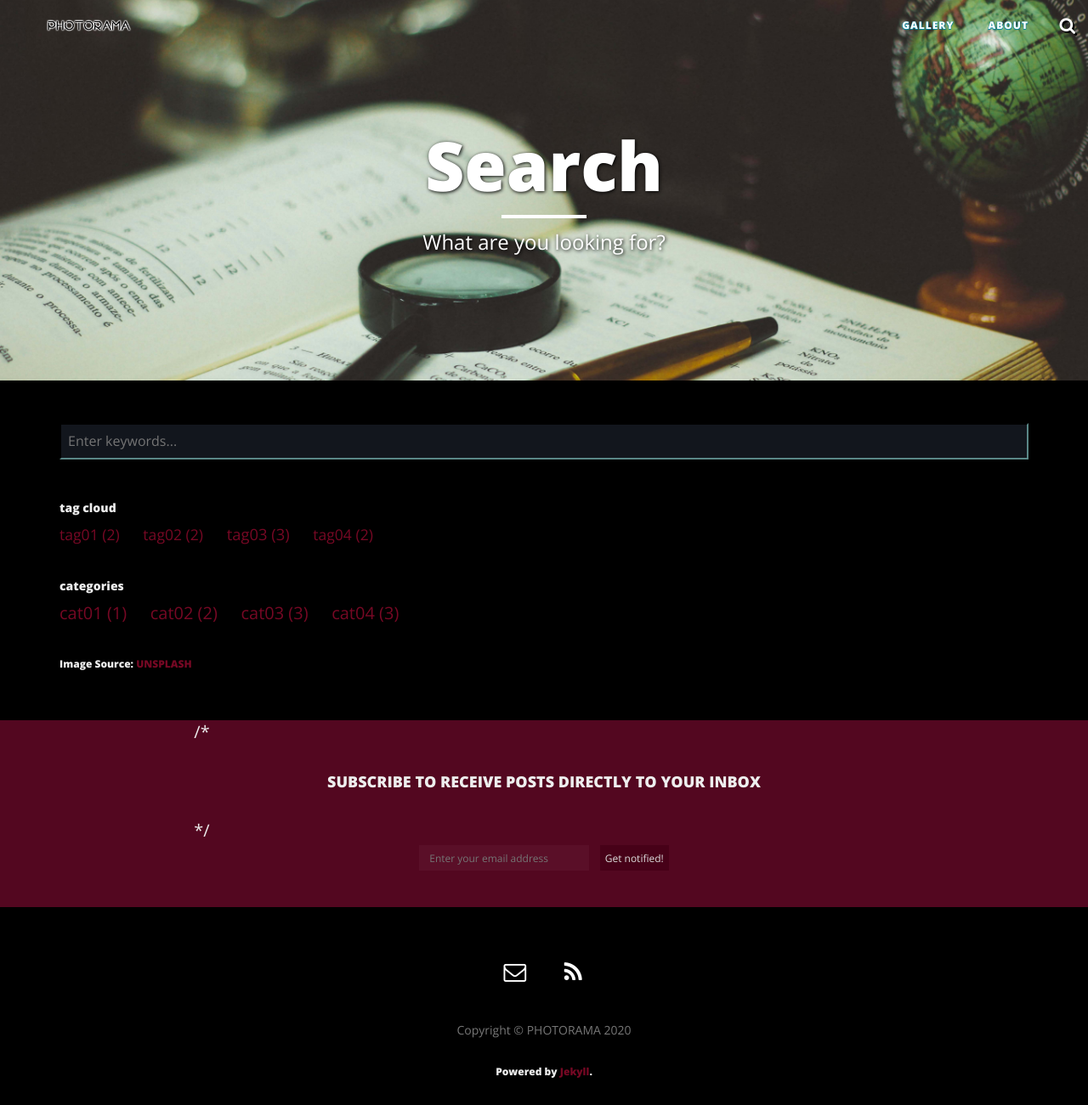
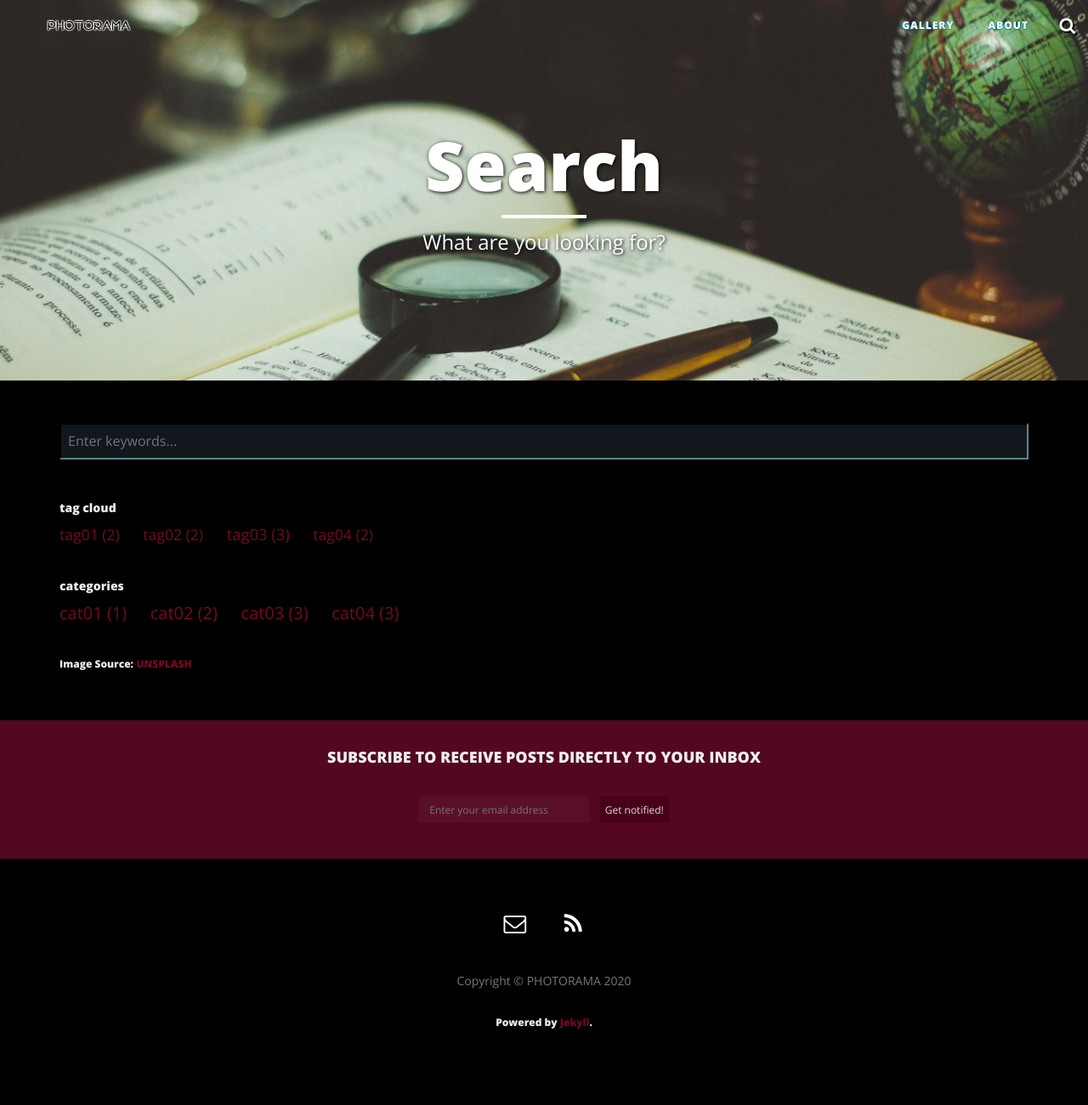
Before and after one commit to NDawid/NDawid.github.io, a Jekyll site: the page built from search.html, in a window 1280 px wide. Shown: the whole page at 85% size. Built offline with Jekyll 4.4.1, drawn with Linux system fonts in a browser that asks for light colours; nearby versions of some CDN libraries; comment, search, counter and statistics services are not loaded; after the commit the page ends 1243 px from its top, so only the background shows below that.

```diff
--- a/_includes/newsletter.html
+++ b/_includes/newsletter.html
@@ -2,7 +2,7 @@
         <div class="row"  style="background-color: #530720; padding-bottom: 40px; margin-top: 50px; margin-bottom: 80px;">
             <div class="col-lg-8 col-lg-offset-2 col-md-10 col-md-offset-1">
 
-                    /* <center><h4><p>SUBSCRIBE TO RECEIVE POSTS DIRECTLY TO YOUR INBOX</h4></center> */
+                    <center><h4><p>SUBSCRIBE TO RECEIVE POSTS DIRECTLY TO YOUR INBOX</h4></center>
 
 
 <form style="padding:3px;text-align:center;font-family: 'Open Sans', 'Helvetica Neue', Helvetica, Arial, sans-serif;font-size:12px;" action="https://tinyletter.com/photorgasms" method="post" target="popupwindow" onsubmit="window.open('https://tinyletter.com/yourproject', 'popupwindow', 'scrollbars=yes,width=800,height=600');return true"><input type="text" placeholder="Enter your email address"  style="width:200px;height:30px;border:0;background-color:#5A0F28;color:#dddddd;outline:0;padding-left:12px;" name="email" id="tlemail" />&nbsp; &nbsp; <input type="submit" value="Get notified!" style="background-color:#470118;color:#dddddd;height:30px;border:0;" /></form>
```
